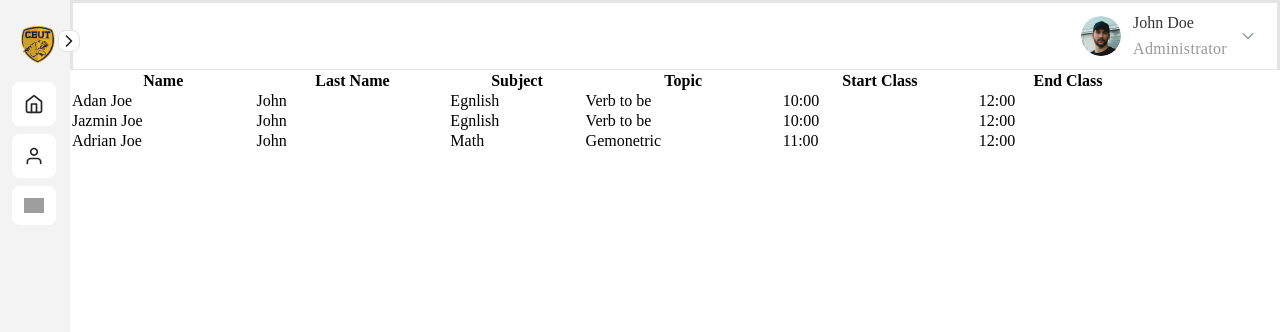
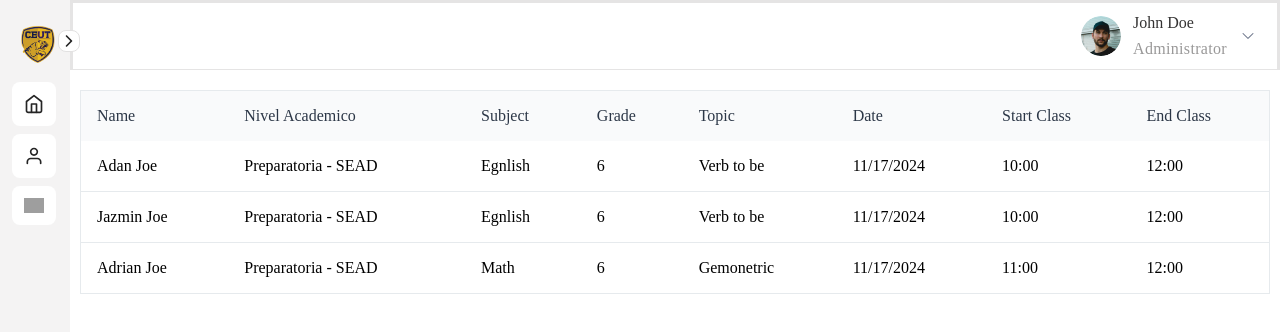
Before and after one commit to macin-dev/time-tracker, a React (Vite) app: page / in a window 1280 px wide. Shown: the top 332 px of the page. Built offline with nearby package versions, Linux system fonts and the light colour scheme; grey boxes are pictures that could not be loaded.

Commit message:
styling react table

```diff
--- a/src/App.jsx
+++ b/src/App.jsx
@@ -1,10 +1,12 @@
 import { Outlet } from "react-router-dom";
 import NavBar from "./components/sidebar/NavBar";
+import TopBar from "./components/topbar/TopBar";
 
 function App() {
   return (
     <section className="dashboard">
       <NavBar />
+      <TopBar />
       <Outlet />
     </section>
   );
--- a/src/components/sidebar/NavBar.scss
+++ b/src/components/sidebar/NavBar.scss
@@ -6,6 +6,7 @@ header {
   background-color: #f4f3f3;
   transition: width 0.3s ease;
   position: relative;
+  grid-area: 1 / 1 / 3 / 2;
 }
 
 .nav {
--- a/src/components/table/Table.jsx
+++ b/src/components/table/Table.jsx
@@ -14,8 +14,8 @@ const columns = [
     cell: (props) => <p>{props.getValue()}</p>,
   },
   {
-    accessorKey: "lastName",
-    header: "Last Name",
+    accessorKey: "schoolLevel",
+    header: "Nivel Academico",
     cell: (props) => <p>{props.getValue()}</p>,
   },
   {
@@ -24,8 +24,19 @@ const columns = [
     cell: (props) => <p>{props.getValue()}</p>,
   },
   {
+    accessorKey: "grade",
+    header: "Grade",
+    cell: (props) => <p>{props.getValue()}</p>,
+  },
+  ,
+  {
     accessorKey: "topic",
     header: "Topic",
+    cell: (props) => <p>{props.getValue()}</p>,
+  },
+  {
+    accessorKey: "date",
+    header: "Date",
     cell: (props) => <p>{props.getValue()}</p>,
   },
   {
@@ -49,6 +60,7 @@ const Table = () => {
 
   return (
     <table className="table">
+      <thead className="table-header">
         {table.getHeaderGroups().map((headerGroup) => (
           <tr key={headerGroup.id} className="table-header">
             {headerGroup.headers.map((header) => (
@@ -56,6 +68,8 @@ const Table = () => {
             ))}
           </tr>
         ))}
+      </thead>
+      <tbody className="table-body">
         {table.getRowModel().rows.map((row) => (
           <tr key={row.id}>
             {row.getVisibleCells().map((cell) => (
@@ -65,6 +79,7 @@ const Table = () => {
             ))}
           </tr>
         ))}
+      </tbody>
     </table>
   );
 };
--- a/src/components/table/Table.scss
+++ b/src/components/table/Table.scss
@@ -1,7 +1,40 @@
-.table {
-  width: 90%;
+$header-table-color: #f9fafb;
+$header-table-text-color: #2c3747;
+$header-table-border-color: #e6eaed;
+
+table,
+caption,
+tbody,
+tfoot,
+thead,
+tr,
+th,
+td {
+  margin: 0;
+  padding: 0;
+  border: 0;
+  font-size: 100%;
+  font: inherit;
+  vertical-align: baseline;
 }
 
-// .table-header {
-//   display: flex;
-// }
+.table {
+  width: 100%;
+  border-collapse: collapse;
+  border-spacing: 0;
+  border-width: 1px;
+  border-color: $header-table-border-color;
+  border-style: solid;
+}
+
+.table-header > tr > th {
+  background-color: $header-table-color;
+  color: $header-table-text-color;
+  text-align: start;
+  padding: 1rem;
+}
+
+.table-body td {
+  border-bottom: 1px solid $header-table-border-color;
+  padding: 1rem;
+}
--- a/src/components/table/data.js
+++ b/src/components/table/data.js
@@ -2,9 +2,11 @@ export const data = [
   {
     id: 12409,
     name: "Adan Joe",
-    lastName: "John",
+    schoolLevel: "Preparatoria - SEAD",
     subject: "Egnlish",
+    grade: "6",
     topic: "Verb to be",
+    date: new Date("11-17-2024").toLocaleDateString(),
     startClass: "10:00",
     endClass: "12:00",
     state: "done",
@@ -12,9 +14,11 @@ export const data = [
   {
     id: 54643,
     name: "Jazmin Joe",
-    lastName: "John",
+    schoolLevel: "Preparatoria - SEAD",
     subject: "Egnlish",
+    grade: "6",
     topic: "Verb to be",
+    date: new Date("11-17-2024").toLocaleDateString(),
     startClass: "10:00",
     endClass: "12:00",
     state: "done",
@@ -22,9 +26,11 @@ export const data = [
   {
     id: 43399,
     name: "Adrian Joe",
-    lastName: "John",
+    schoolLevel: "Preparatoria - SEAD",
     subject: "Math",
+    grade: "6",
     topic: "Gemonetric",
+    date: new Date("11-17-2024").toLocaleDateString(),
     startClass: "11:00",
     endClass: "12:00",
     state: "done",
--- a/src/components/topbar/TopBar.scss
+++ b/src/components/topbar/TopBar.scss
@@ -10,4 +10,6 @@ $breakpoint-tablet: 960px;
   border-color: #e5e4e4;
   border-style: solid;
   padding: 0 20px;
+  background-color: #fff;
+  grid-area: 1 / 2 / 2 / 3;
 }
--- a/src/index.scss
+++ b/src/index.scss
@@ -17,4 +17,5 @@ html {
   width: 100%;
   display: grid;
   grid-template-columns: 70px 1fr;
+  grid-template-rows: 70px 1fr;
 }
--- /dev/null
+++ b/src/pages/Report.scss
@@ -0,0 +1,4 @@
+.template {
+  padding: 20px 10px;
+  grid-area: 2 / 2 / 3 / 3;
+}
--- a/src/pages/Reports.jsx
+++ b/src/pages/Reports.jsx
@@ -1,10 +1,10 @@
 import Table from "../components/table/Table";
-import TopBar from "../components/topbar/TopBar";
+
+import "./Report.scss";
 
 const Reports = () => {
   return (
-    <section>
-      <TopBar />
+    <section className="template">
       <Table />
     </section>
   );
```
Lines whose indentation alone changed are shown as unchanged.
